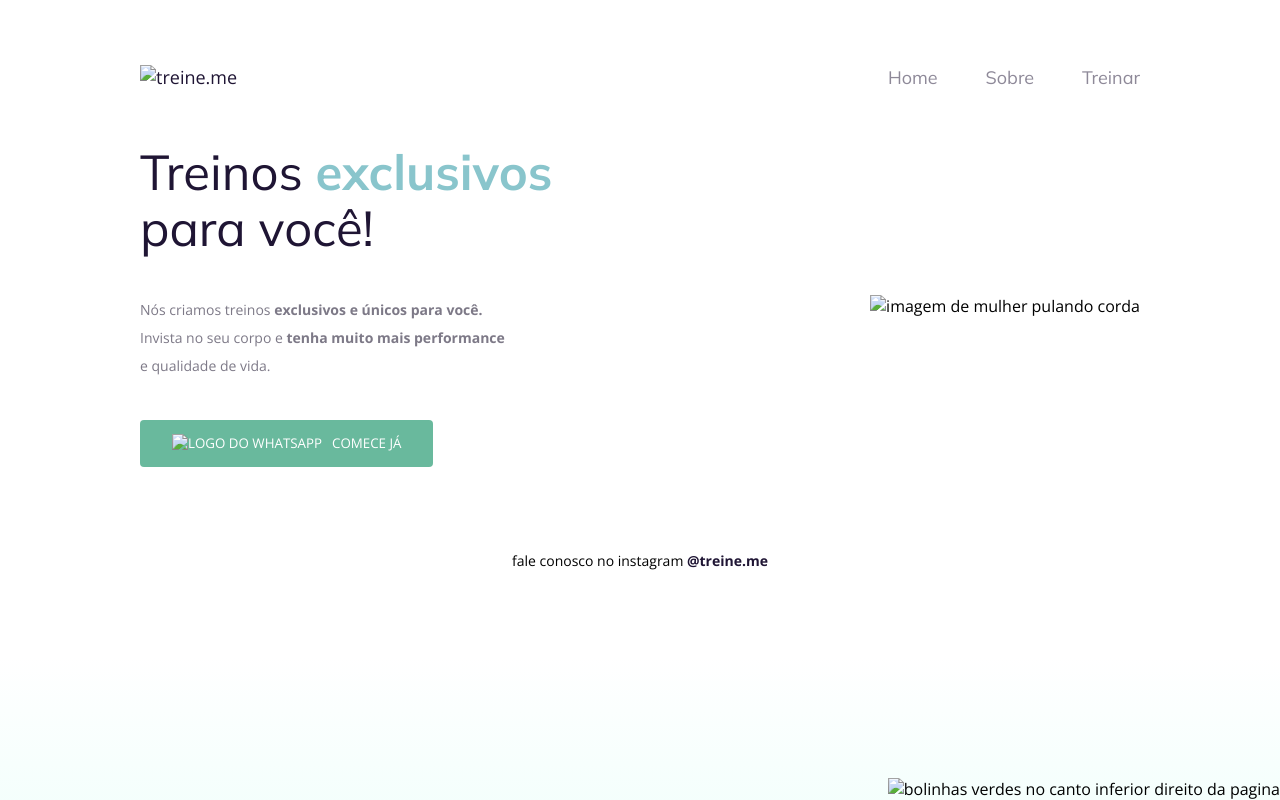
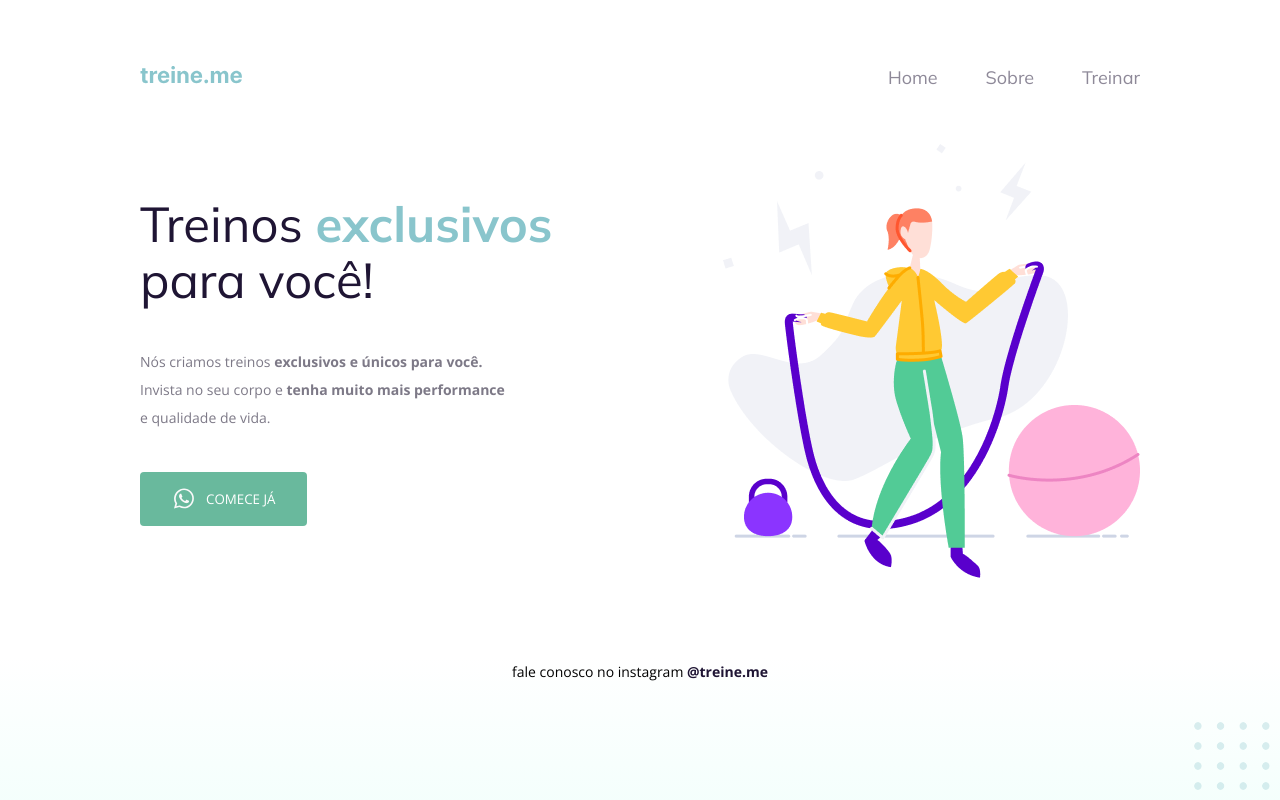
Before and after one commit to arthursnr/projeto2-explorer, a plain HTML site: page index.html in a window 1280 px wide. Drawn offline with nearby package versions, Linux system fonts and the light colour scheme; the site is published under a folder, as on GitHub Pages, so addresses that start at the root find nothing.

Commit message:
Update index.html

```diff
--- a/index.html
+++ b/index.html
@@ -17,7 +17,7 @@
 
         <nav>
             <a id="logo" href="#">
-                <img src="/css/treine.me.svg" alt="treine.me">
+                <img src="css/treine.me.svg" alt="treine.me">
             </a>
 
             <ul>
@@ -39,12 +39,12 @@
             e qualidade de vida.
         </p>
         <button>
-            <img src="/css/whatsapp1.svg" alt="logo do whatsapp">
+            <img src="css/whatsapp1.svg" alt="logo do whatsapp">
             Comece já
         </button>
         </section>
 
-        <img src="/css/fitness-jump.png" alt="imagem de mulher pulando corda">
+        <img src="css/fitness-jump.png" alt="imagem de mulher pulando corda">
     </main>
 
     <footer>
@@ -52,7 +52,7 @@
     </footer>
     </div>
 
-    <img id="balls" src="/css/balls-decoration (1).svg" alt="bolinhas verdes no canto inferior direito da pagina">
+    <img id="balls" src="css/balls-decoration (1).svg" alt="bolinhas verdes no canto inferior direito da pagina">
 
 </body>
 </html>
```
